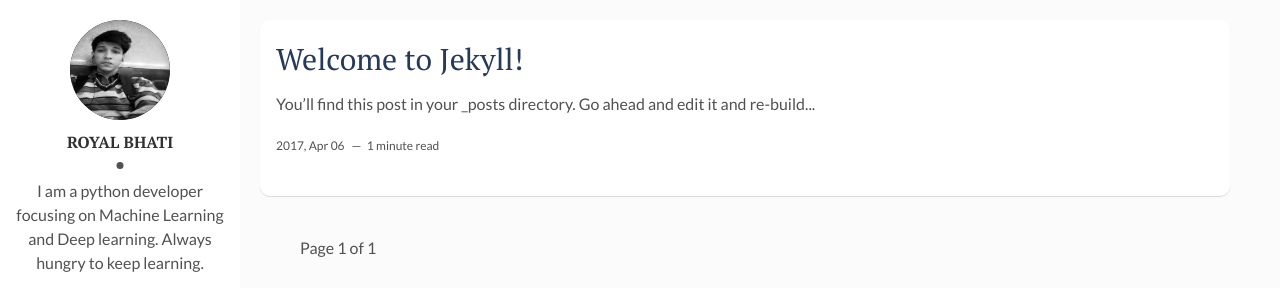
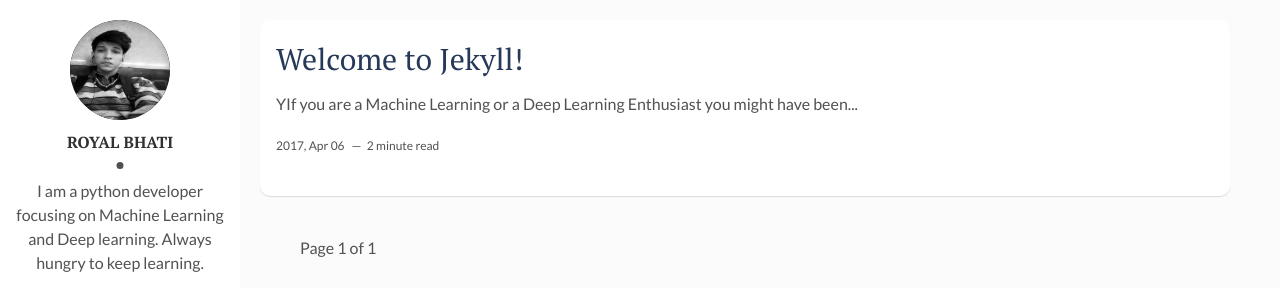
Before and after one commit to royalbhati/temp, a Jekyll site: the page built from index.html, in a window 1280 px wide. Shown: the top 288 px of the page. Built offline with Jekyll 4.4.1, drawn with Linux system fonts in a browser that asks for light colours; the list of posts is cut into pages by our own code; part of the change alters nothing that is shown.

Commit message:
Update 2017-04-06-welcome-to-jekyll.markdown

```diff
--- a/_posts/2017-04-06-welcome-to-jekyll.markdown
+++ b/_posts/2017-04-06-welcome-to-jekyll.markdown
@@ -5,11 +5,86 @@ date: 2017-04-06 13:32:20 +0300
 description: You’ll find this post in your `_posts` directory. Go ahead and edit it and re-build the site to see your changes. # Add post description (optional)
 img:  # Add image post (optional)
 ---
-You’ll find this post in your `_posts` directory. Go ahead and edit it and re-build the site to see your changes. You can rebuild the site in many different ways, but the most common way is to run `jekyll serve`, which launches a web server and auto-regenerates your site when a file is updated.
+YIf you are a Machine Learning or a Deep Learning Enthusiast you might have been reading or hearing this term **One Hot Encoding** a lot.
 
-To add new posts, simply add a file in the `_posts` directory that follows the convention `YYYY-MM-DD-name-of-post.ext` and includes the necessary front matter. Take a look at the source for this post to get an idea about how it works.
+So what exactly this thing is ?
 
-Jekyll also offers powerful support for code snippets:
+**Origin**\-One\-hot originally comes from electronics \- one\-hot meaning there's only 1 'hot' or 'on' value in this list, while the rest are 'cold'
+
+**In Data Science One hot encoding basically transforms categorical features to a format that works better with machine learning algorithms.**
+
+\`\`\`
+
+***Example:***
+
+    ╔═════════════╦════════════════╦
+    ║ Gender      ║Population      ║
+    ╠═════════════╬════════════════╣
+    ║ MALE        ╬       100      ║
+    ║ FEMALE      ╬       500      ║
+    ║ Unspecified ╬       50       ║
+    ╚═════════════╩════════════════╩
+
+\`\`\`
+
+Let us say we have a Dataframe with two columns Gender and Population and we convert the Gender column into its Categorical Values so Dataframe now becomes
+
+\`\`\`
+
+    ╔═════════════╦════════════════╦══════════╗
+    ║ Gender      ║Categoricalvalue║Population║
+    ╠═════════════╬════════════════╣══════════║
+    ║ MALE        ╬      1         ║ 100      ║
+    ║ FEMALE      ╬      2         ║ 500      ║
+    ║ Unspecified ╬      3         ║ 50       ║
+    ╚═════════════╩════════════════╩══════════╝
+
+\`\`\`
+
+Now Male is assigned to 1 ,Female to 2 and so on but does that make any sense? I mean are those values appropriate representation of Gender column?
+
+**A BIG NO !**
+
+Algorithm will interpret that Female is higher than Male as 2\>1
+
+Is it a valid interpretation? Sorry Feminists but **NO** its not!
+
+*jokes apart*
+
+That does not really make any sense in terms of value because all of them are completely independent features.Algorithm will continue building its prediction based on these interpretation and it won't predict accurate results
+
+**So what should we do?**
+
+We need to Encode every categorical value into separate binary variables.
+
+\`\`\`
+
+    ╔════╦══════╦══════╦════════╦
+    ║MALE║FEMALE║ Usp  ║  Pop.  ║
+    ╠════╬══════╬══════╬════════╬
+    ║ 1  ╬ 0    ╬ 0    ║ 100    ║
+    ║ 0  ╬ 1    ╬ 0    ║ 500    ║
+    ║ 0  ╬ 0    ╬ 1    ║ 50     ║
+    ╚════╩══════╩══════╩════════╝
+
+\`\`\`
+
+Now every Gender has its own say separately
+
+*That's what exactly we need in our society don't we?*
+
+**When is it beneficial?**
+
+This works good with almost every machine learning algorithms. but there are few algorithms that can handle categorical values natively like Decision Trees and Random Forests so they don't require One\-hot encoding but some Clustering and Regression algorithms needs this for better results.
+
+**Practical Implementation in Sci\-kit Learn**
+
+    from sklearn.preprocessing import  OneHotEncoder
+    X=df.iloc[:,:]
+    onehotencoder = OneHotEncoder(categorical_features = <array>)
+    #onehot encoder to encode those numerical values
+    #<array>=array  of indices to be encode
+    X = onehotencoder.fit_transform(X).toarray()
 
 {% highlight ruby %}
 def print_hi(name)
```
